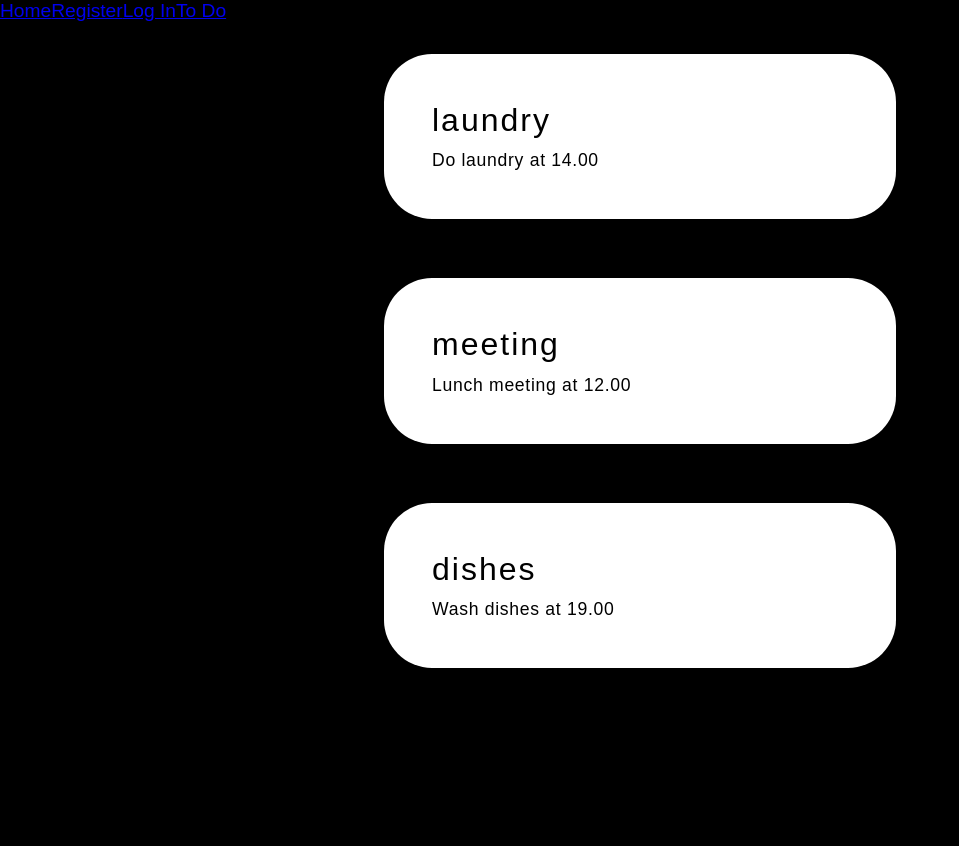
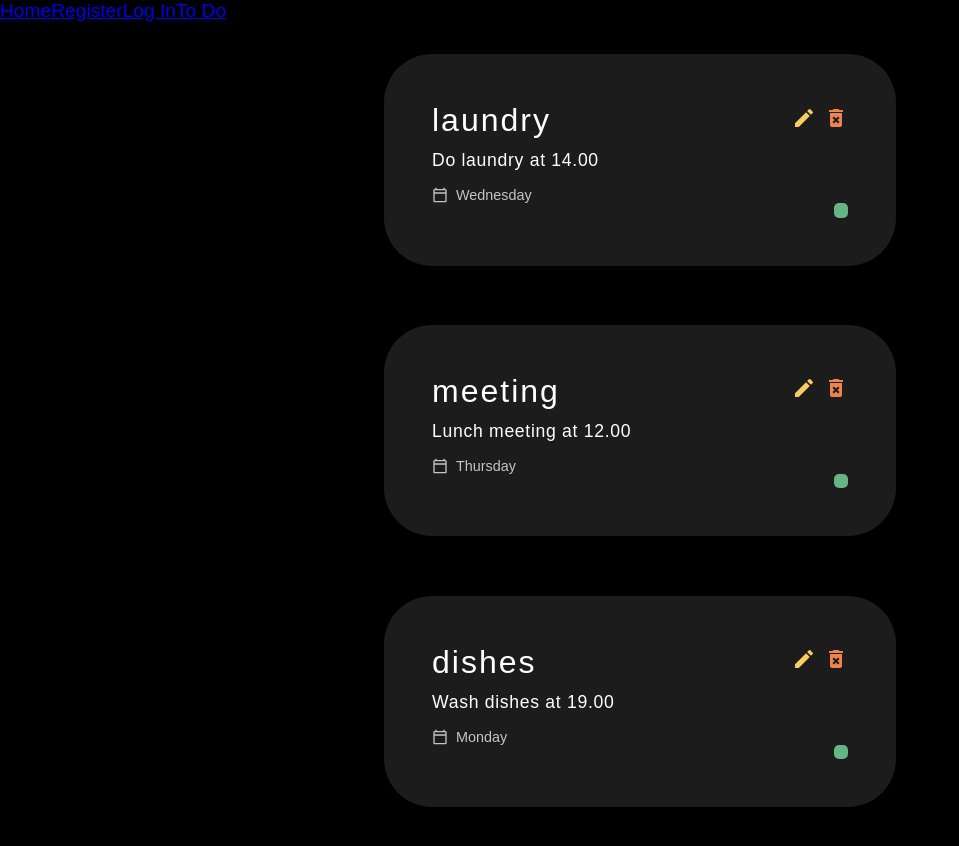
Before and after one commit to agorbacheva-y/to-do-app, a React (Create React App) app: page / in a window 1280 px wide. Shown: the top 846 px of the page, without its empty margins (0-959 px from the left). Before the commit the page ends 800 px from the top, so only its background shows below. Built offline with nearby package versions, Linux system fonts and the light colour scheme.

Commit message:
add icons to task cards

```diff
--- a/package.json
+++ b/package.json
@@ -12,6 +12,7 @@
     "json-server": "^0.17.3",
     "react": "^18.2.0",
     "react-dom": "^18.2.0",
+    "react-icons": "^4.8.0",
     "react-router-dom": "^6.11.0",
     "react-scripts": "5.0.1",
     "web-vitals": "^2.1.4"
--- /dev/null
+++ b/src/components/Checkbox.js
@@ -0,0 +1,16 @@
+const Checkbox = ({ label, value, onChange }) => {
+  return (
+    <label className="checkbox-label">
+      <input
+        type="checkbox"
+        checked={value}
+        onChange={onChange}
+      />
+      <p className="label">{label}</p>
+    </label>
+  );
+};
+
+export default Checkbox;
+
+// pass props: label, value
--- a/src/components/Item.js
+++ b/src/components/Item.js
@@ -1,13 +1,30 @@
 import { useState } from "react";
 import Card from "./Card";
+import Checkbox from "./Checkbox";
+import { MdDeleteForever, MdEdit, MdOutlineCalendarToday } from "react-icons/md";
 
 const Item = ( {todo} ) => {
 
   return (
-    <Card reverse={true}>
-      <div className="title">{todo.title}</div>
-      <div className="task">{todo.task}</div>
-    </Card>
+      <Card>
+        <div className="flex-container">
+          <div className="title">{todo.title}</div>
+          <div className="btns">
+            <MdEdit style={{ color: "#f7cd62", marginRight: ".5rem"}} />
+            <MdDeleteForever style={{ color: "#ed844f"}} />
+          </div>
+        </div>
+
+        <div className="task">{todo.task}</div>
+        <div className="flex-container">
+          <div className="day">
+            <MdOutlineCalendarToday className="calendar"/>
+            <p>{todo.day}</p>
+          </div>
+        </div>
+
+        <Checkbox  />
+      </Card>
   );
 };
 
```
Also changed, not shown: 1 other file (tests, documents, lock files or other folders).
